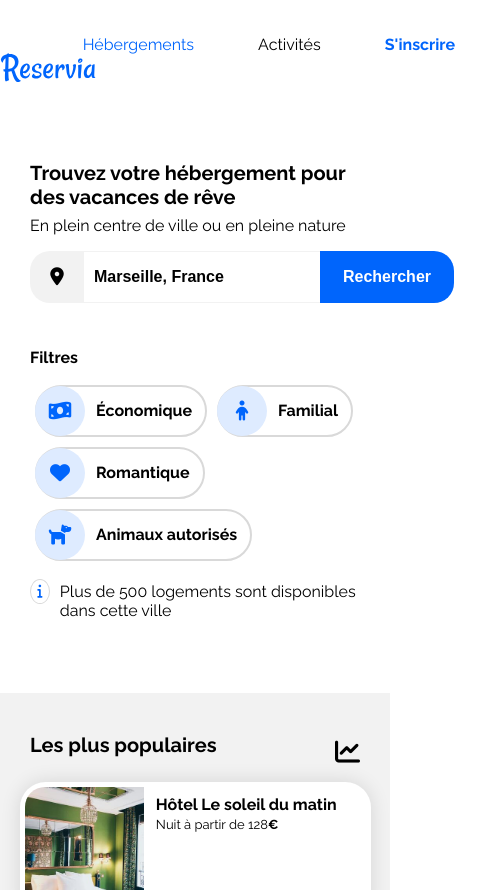
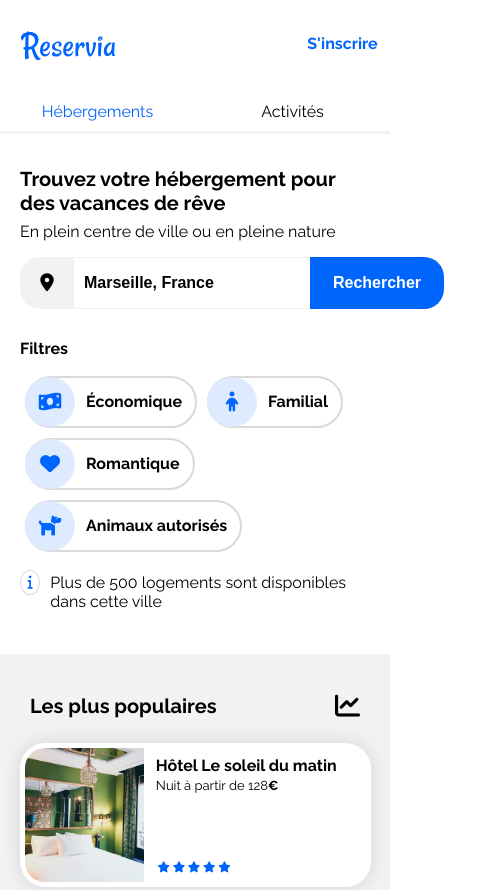
Before and after one commit to Reimhinn/BittlerArnaud_2_18082021, a website: page index.html in a window 390 px wide. Shown: the top 890 px of the page, 487 px wide, since content can reach past the window. Drawn offline with Linux system fonts and the light colour scheme.

Commit message:
header et détails responsive + check W3C

```diff
--- a/index.html
+++ b/index.html
@@ -40,23 +40,23 @@
       </form>
       <div id="filter">
         <h2>Filtres</h2>
-          <span> <a href="" href="" class="filter-option">
-            <div class="icon-border"><i class="fas fa-money-bill-wave filter-i"></i></div>
+          <span> <a href="" class="filter-option">
+            <span class="icon-border"><i class="fas fa-money-bill-wave filter-i"></i></span>
             <span class="filter-category">Économique</span>
           </a>
           </span>
-          <span> <a href=""class="filter-option">
-            <div class="icon-border"><i class="fas fa-child filter-i"></i></div>
+          <span> <a href="" class="filter-option">
+            <span class="icon-border"><i class="fas fa-child filter-i"></i></span>
             <span class="filter-category">Familial</span>
           </a>
           </span>
           <span> <a href="" class="filter-option">
-            <div class="icon-border"><i class="fas fa-heart filter-i"></i></div>
+            <span class="icon-border"><i class="fas fa-heart filter-i"></i></span>
             <span class="filter-category">Romantique</span>
           </a>
           </span>
           <span> <a href="" class="filter-option">
-            <div class="icon-border"><i class="fas fa-dog filter-i"></i></div>
+            <span class="icon-border"><i class="fas fa-dog filter-i"></i></span>
             <span class="filter-category">Animaux autorisés</span>
           </a>
           </span>
@@ -152,7 +152,7 @@
       <div class="popular">
         <div class="header-flex">
           <h2>Les plus populaires</h2>
-          <div class="arrow-icon"><i class="fas fa-chart-line arrow-i"></i></div>
+          <a href="" class="arrow-icon"><i class="fas fa-chart-line arrow-i"></i></a>
         </div>
         <div class="popular-rooms">
           <a href="#" class="hosting-rooms-model">
@@ -271,4 +271,5 @@
       </div>
     </footer>
 
+
 </body>
--- a/style.css
+++ b/style.css
@@ -313,7 +313,7 @@ main {
 .arrow-icon{
   display: flex;
   justify-content: flex-end;
-  padding-top: 47px;
+  padding-top: 40px;
 }
 
 .arrow-i {
@@ -444,7 +444,7 @@ footer {
   display: flex;
   justify-content:space-between;
   max-width: 1440px;
-  margin: 90px;
+  margin: 0 auto;
 }
 
 .activities-place-model h3 {
@@ -474,8 +474,54 @@ footer {
     width: 100%;
   }
 
+  header {
+    display: block;
+  }
+
+  #logo {
+    margin-left: 20px;
+    margin-top: 23px;
+  }
+
+  #menu ul li {
+  width: 50%;
+  text-align: center;
+  }
+
+  .nav-option {
+    border-top: none;
+    border-bottom: 3px solid;
+    border-color: #f2f2f2;
+    padding: 10px 0;
+  }
+
+  .nav-option:hover {
+    border-top: none;
+    border-bottom: 3px solid;
+    border-color: #0065FC;
+  }
+
+  #sign-in-nav {
+  border: none;
+  }
+
+  #sign-in-nav:hover {
+  border: none;
+  color: rgb(134, 134, 248);
+  }
+
+  #menu ul {
+  width: 100%;
+  }
+
+  #menu ul li:last-child {
+  position: absolute;
+  top: 40px;
+  right: -50px;
+  }
+
   .search {
-    padding: 30px;
+    padding: 0 30px 0px 20px;
   }
 
   .popular {
@@ -507,6 +553,7 @@ footer {
 
   #filter h2 {
     width: 100%;
+    margin-top: 30px;
   }
 
   .filter-option {
```
